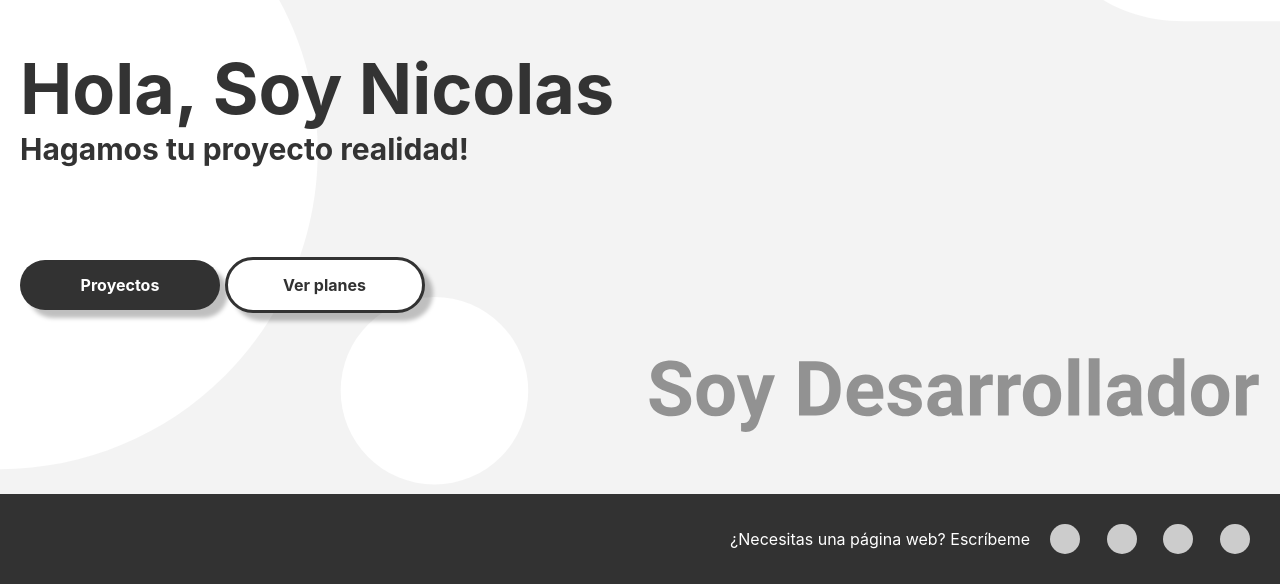
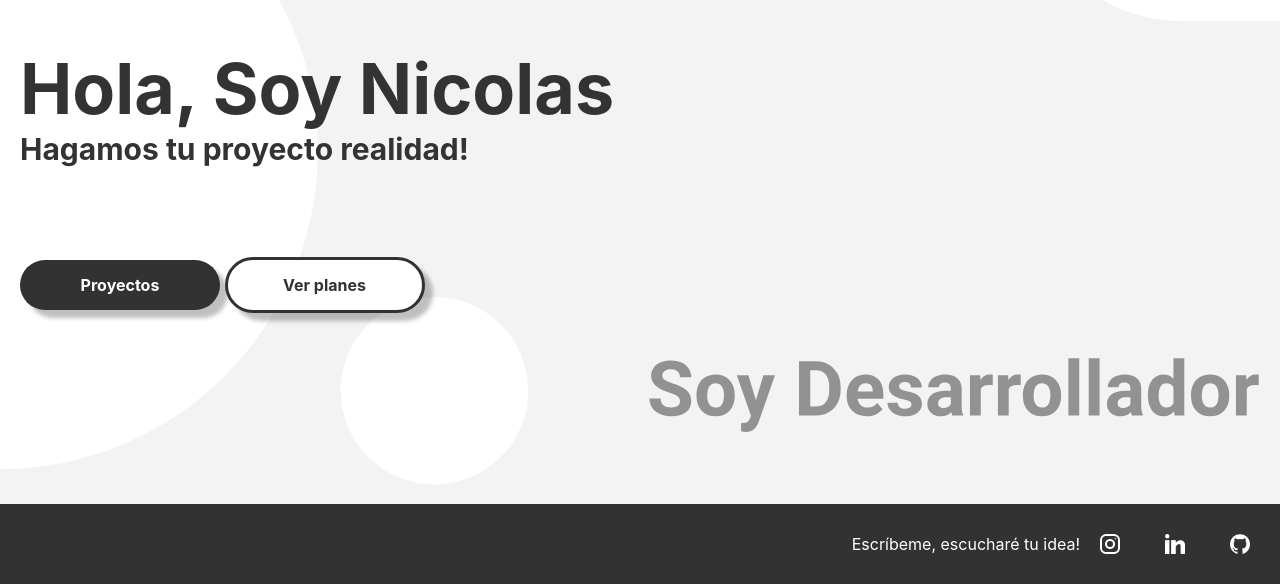
Before and after one commit to NicolasTicona/Portafolio, a Svelte app: page / in a window 1280 px wide. Shown: the part 216-800 px from the top of the page. Built offline with nearby package versions, Linux system fonts and the light colour scheme.

Commit message:
social networks

```diff
--- a/src/Components/Header/Header.svelte
+++ b/src/Components/Header/Header.svelte
@@ -107,7 +107,7 @@
     </div>
 
     <div class="header-networks">
-        <span>¿Necesitas una página web? Escríbeme</span>
+        <span>Escríbeme, escucharé tu idea!</span>
         <Networks/>
     </div>
 
--- a/src/Components/Shared/Networks.svelte
+++ b/src/Components/Shared/Networks.svelte
@@ -4,15 +4,15 @@
     display: flex;
     flex-direction: row;
     justify-content: space-between;
-    width: 200px;
+    width: 150px;
 }
 
-.network{
-    max-width: 22%;
-    width: 30px;
-    height: 30px;
-    background: #ccc;
-    border-radius: 50%;
+.networks-link{
+    display: inline-block;
+}
+.networks-social-img{
+    width: 20px;
+    vertical-align: top;
 }
 
 
@@ -23,8 +23,14 @@
 </script>
 
 <div class="networks">
-    <span class="network"></span>
-    <span class="network"></span>
-    <span class="network"></span>
-    <span class="network"></span>
+    <a target="_blank" href="https://www.instagram.com/nicolas_tvop" class="networks-link">
+        <img src="/assets/networks/instagram.png" alt="Instagram" class="networks-social-img" />
+    </a>
+    <a target="_blank" href="https://www.linkedin.com/in/nicolas-ticona-valdivia-46b40a151">
+        <img src="/assets/networks/linkedin.png" alt="" class="networks-social-img" />
+    </a>
+
+    <a target="_blank" href="https://www.github.com/nicolasticona">
+        <img src="/assets/networks/github.png" alt="" class="networks-social-img" />
+    </a>
 </div>
```
Also changed, not shown: public/assets/networks/facebook.png (deleted).
